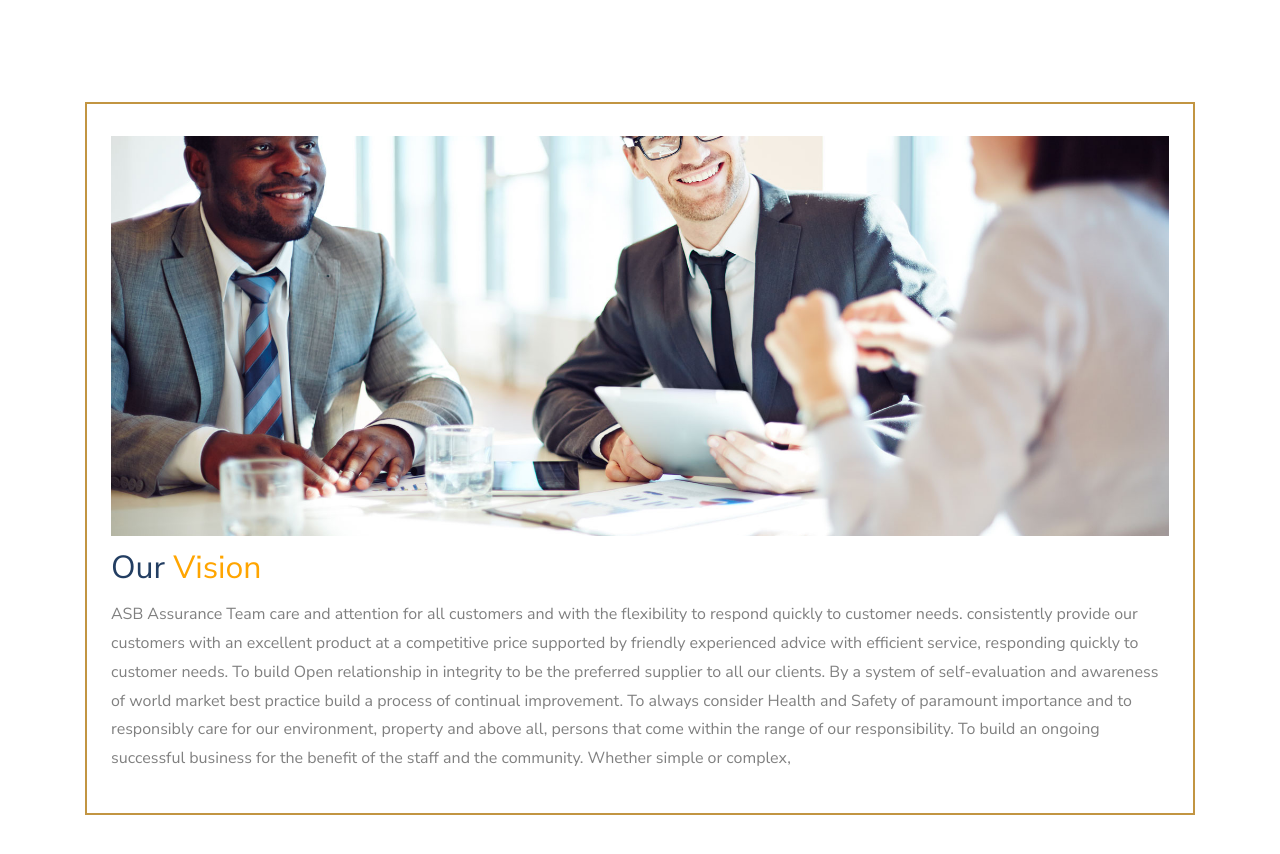
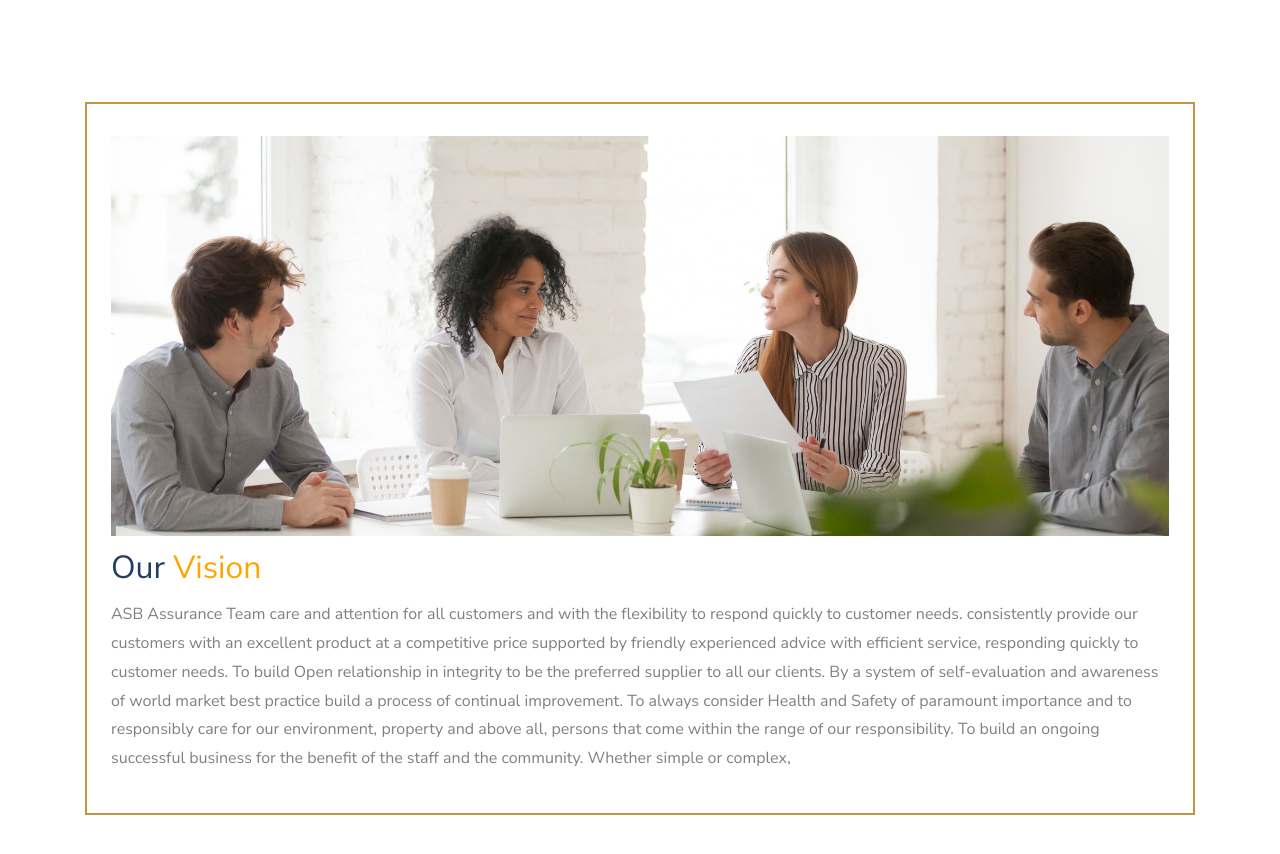
Before and after one commit to aadeshsdnbhd/web, a plain HTML site: page about.html in a window 1280 px wide. Shown: the part 2100-2954 px from the top of the page. Drawn offline with Linux system fonts and the light colour scheme; some packages are replaced by stand-ins of ours; no server answers; files whose address does not match are found by name.

Commit message:
image change

```diff
--- a/about.html
+++ b/about.html
@@ -185,7 +185,7 @@
         <div class="p-4 mission-card">
           <div class="py-2">
             <img
-              src="./images/bg_1.jpg"
+              src="./images/bg_3.jpg"
               alt=""
               style="width: 100%; height: 400px; object-fit: cover"
             />
```
